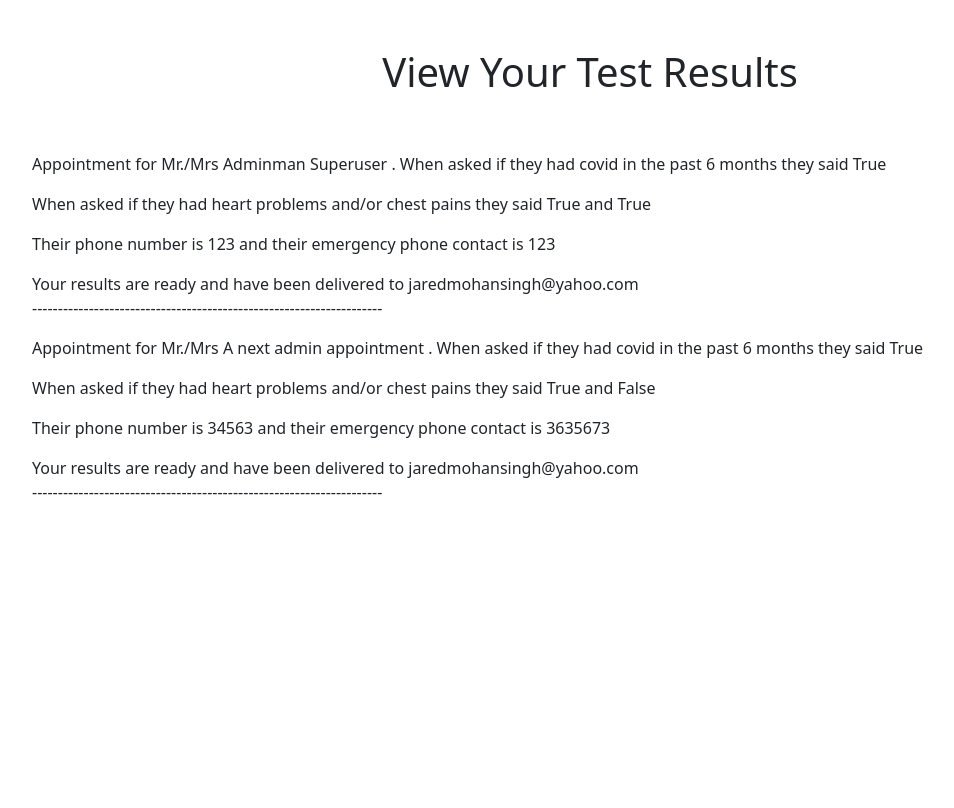
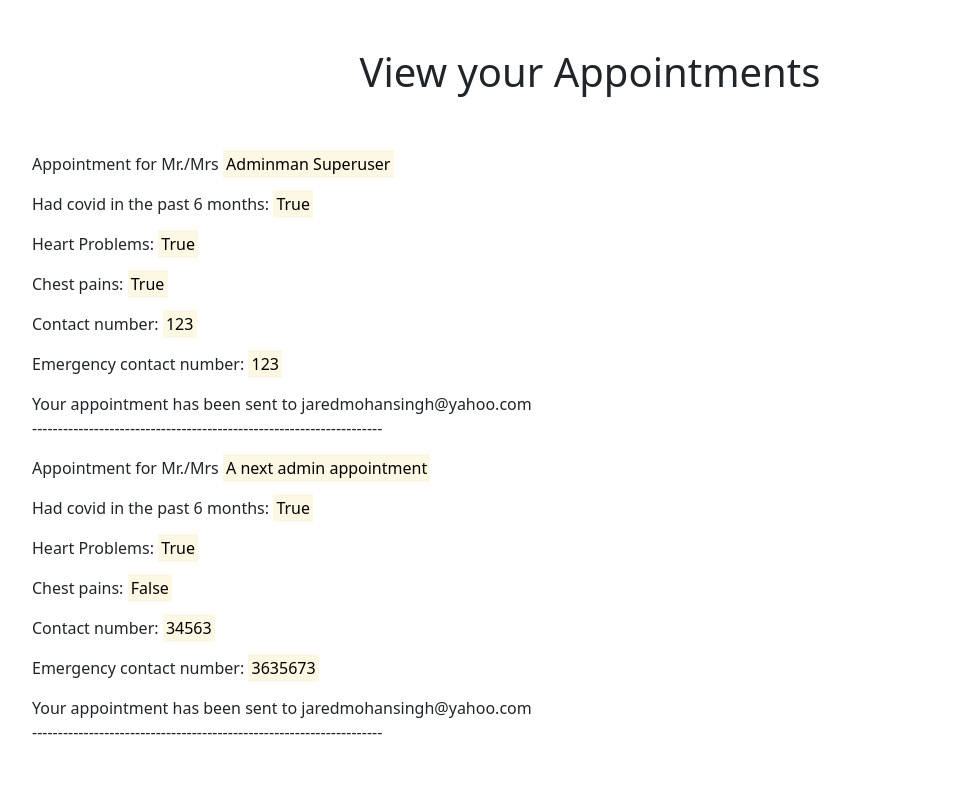
Before and after one commit to FahadHosein/Gryffindor, a Django app: page /viewresult in a window 1280 px wide. Shown: the part 56-864 px from the top of the page, without its empty margins (50-1004 px from the left). Before the commit the page ends 551 px from the top, so only its background shows below. Run offline with Django 3.2, Linux system fonts and the light colour scheme; a user stored in the database is signed in; data comes from the database, SQL or seed files in the repository; both versions use the stored data as it was after the commit.

Commit message:
Updated viewsresults page

```diff
--- a/PCRTest/login/templates/login/viewresult.html
+++ b/PCRTest/login/templates/login/viewresult.html
@@ -4,7 +4,7 @@
 
 <!-- View results on this page, this is an html file. If there are no results here and even if there are , this is supposed to direct the user to book an appointment</h3> -->
 <div class="container text-center fw-light p-5">
-    <h1>View Your Test Results<h1>
+    <h1>View your Appointments<h1>
 </div>
 
 <div class="container pb-5">
@@ -12,9 +12,12 @@
 
     {% if user.id == appt.user_id	%}
 
-    <p> Appointment for Mr./Mrs {{appt.fname}} {{appt.lname}} . When asked if they had covid in the past 6 months they said  {{appt.cov6}} </p>
-    <p> When asked if they had heart problems and/or chest pains they said {{appt.heart}} and {{ appt.chestpa }} </p>
-    <p> Their phone number is {{appt.phon}} and their emergency phone contact is {{appt.emephon}}</p>
+    <p> Appointment for Mr./Mrs <mark>{{appt.fname}} {{appt.lname}}</mark> </p>
+    <p> Had covid in the past 6 months:  <mark>{{appt.cov6}} </mark></p>
+    <p> Heart Problems: <mark>{{appt.heart}} </mark> </p>
+    <p> Chest pains:   <mark>{{ appt.chestpa }} </mark></p>
+    <p> Contact number: <mark>{{appt.phon}} </mark></p>
+    <p> Emergency contact number: <mark>{{appt.emephon}}</mark></p>
 
     {% if appt.apprequest %}
 
@@ -24,11 +27,11 @@
 
     {% if appt.result %}
 
-    Your results are ready and have been delivered to {{ user.email }}
+    Your appointment has been sent to {{ user.email }}
 
     {% else %}
 
-    <p>We are sorry but your results are not ready yet.  </p>
+    <p>We are sorry but your results are not ready as yet.  </p>
 
     {% endif %}
 
```
Also changed, not shown: PCRTest/db.sqlite3, README.md.
